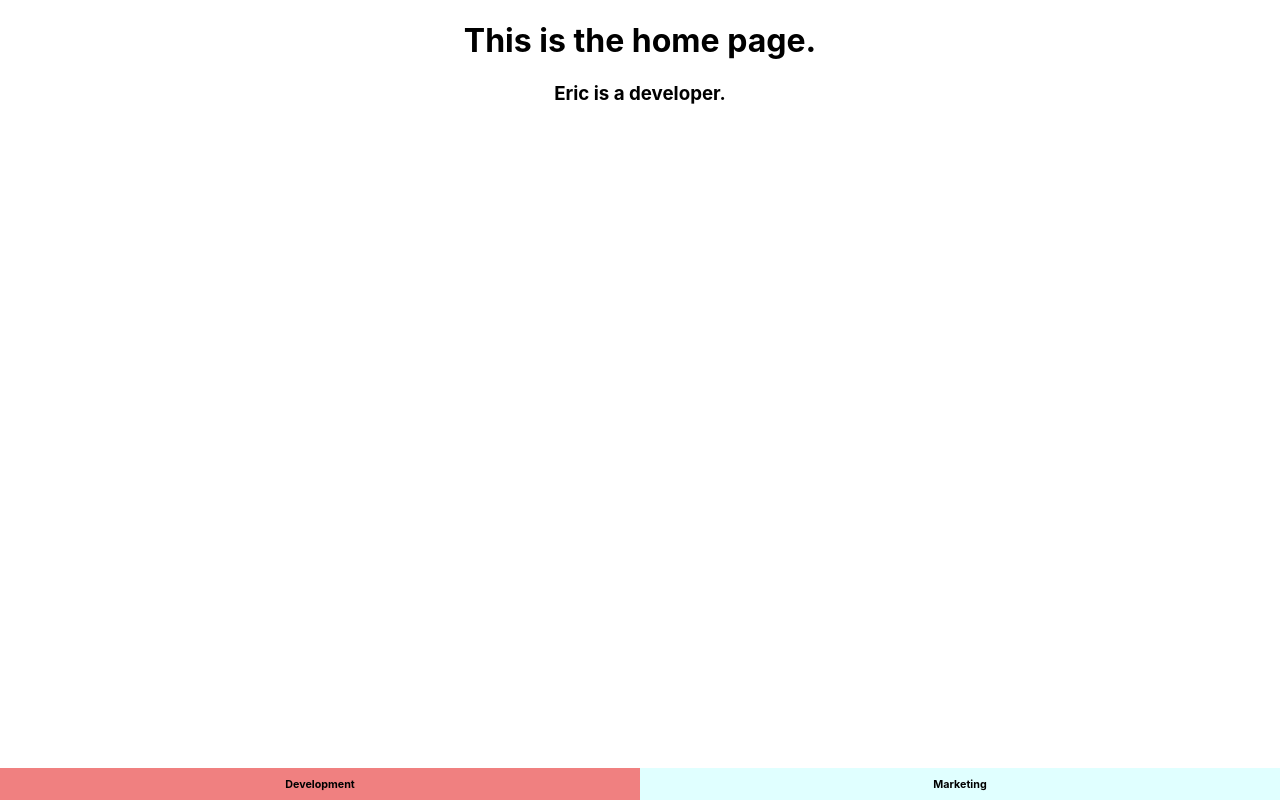
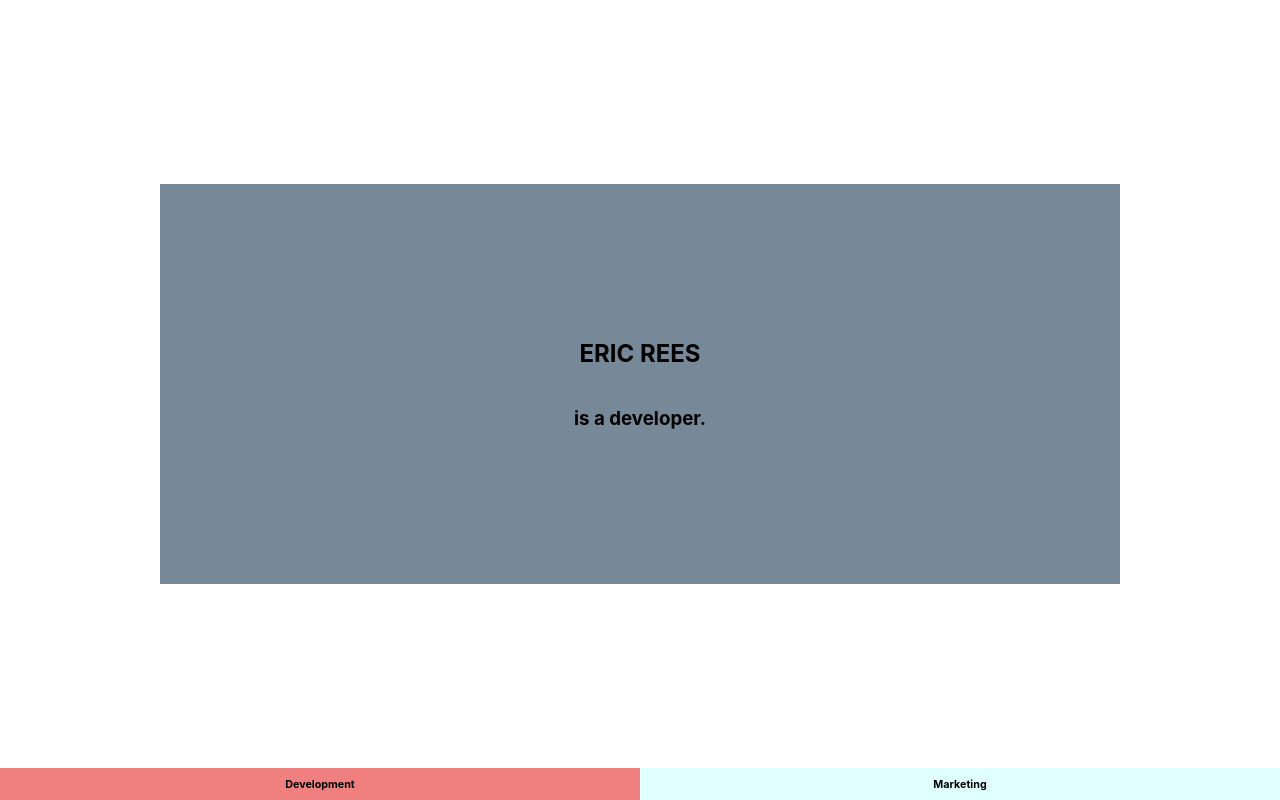
Before and after one commit to ericrees9/portfoliov3, a React (Create React App) app: page / in a window 1280 px wide. Built offline with nearby package versions, Linux system fonts and the light colour scheme.

Commit message:
Building out more initial components.

```diff
--- /dev/null
+++ b/src/components/HeroBox/HeroBox.css
@@ -0,0 +1,9 @@
+.heroDiv {
+    width: 75vw;
+    height: 50vh;
+    background: lightslategray;
+    display: flex;
+    flex-direction: column;
+    align-items: center;
+    justify-content: center;
+}
--- /dev/null
+++ b/src/components/HeroBox/HeroBox.js
@@ -0,0 +1,22 @@
+import React, { useContext } from 'react';
+import './HeroBox.css';
+import { SiteContext } from '../../context';
+
+const HeroBox = () => {
+    const { state } = useContext(SiteContext);
+    const isDev = state.devState === true;
+
+    return(
+        <div className="heroDiv">
+            <h2>ERIC REES</h2>
+            {isDev &&
+                <h3>is a developer.</h3>
+            }
+            {!isDev &&
+                <h3>is a marketer.</h3>
+            }
+        </div>
+    );
+}
+
+export default HeroBox;
--- /dev/null
+++ b/src/components/Home/Home.css
@@ -0,0 +1,6 @@
+.Home {
+    display: flex;
+    flex-direction: column;
+    justify-content: center;
+    align-items: center;
+}
--- a/src/components/Home/Home.js
+++ b/src/components/Home/Home.js
@@ -1,17 +1,25 @@
 import React, { useState, useContext } from 'react';
+import "./Home.css";
 import { SiteContext } from '../../context';
+import HeroBox from "../HeroBox/HeroBox";
 
 const Home = () => {
-    const { state, dispatch } = useContext(SiteContext);
-
-    const isDev = state.devState == true;
+    const { state } = useContext(SiteContext);
+    const isDev = state.devState === true;
+    const [heroopen, setHeroopen] = useState(true);
+    const isOpen = heroopen === true;
 
     console.log(state);
 
     return(
-        <div>
-            <h1>This is the home page.</h1>
-            <div>
+        <div className="Home">
+            {isOpen &&
+                <div className="HeroBox">
+                    <HeroBox />
+                </div>
+            }
+            {!isOpen &&
+            <div className="Timeline">
                 {isDev &&
                     <h3>Eric is a developer.</h3>
                 }
@@ -19,6 +27,7 @@ const Home = () => {
                     <h3>Eric is a marketer.</h3>
                 }
             </div>
+            }
         </div>
     );
 }
```
